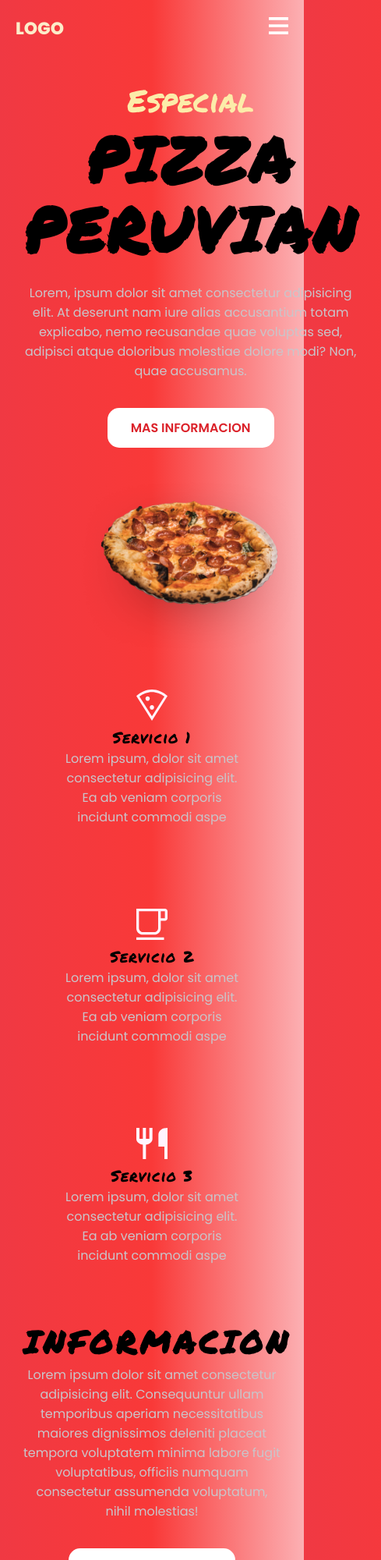
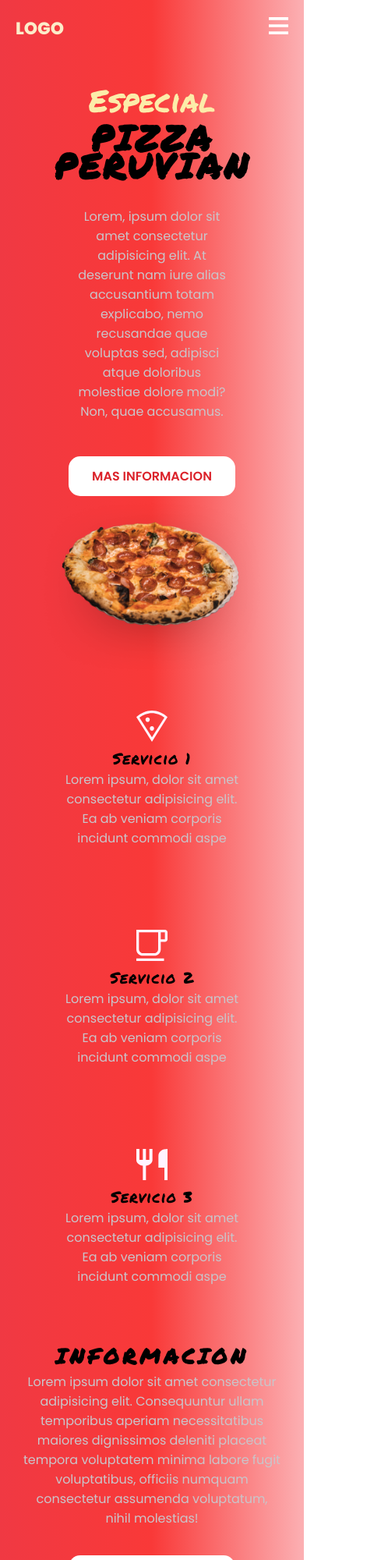
Before and after one commit to Jhonatanisai8/demo-web-pizzeria, a plain HTML site: page index.html in a window 390 px wide. Shown: the top 2000 px of the page at 78% size, 489 px wide, since content can reach past the window. Drawn offline with Linux system fonts and the light colour scheme.

Commit message:
estilos reponse

```diff
--- a/style-response.css
+++ b/style-response.css
@@ -39,11 +39,17 @@
         width: 100%;
         text-align: center;
         margin-bottom: 35px;
+        padding: 0 15px;
+        margin: 0 15px;
     }
 
-    .header-txt-1 h1 {
-        font-size: 50px;
-        line-height: 60px;
+    .header-txt>h1 {
+        font-size: 45px;
+        line-height: 36px;
+    }
+
+    .header-txt>p {
+        padding: 10px 50px;
     }
 
     .header-img {
@@ -85,13 +91,22 @@
         margin-bottom: 25px;
     }
 
+    .info-2 h2 {
+        font-size: 27px;
+    }
+
+
     .pizza {
-        padding: 30px;
+        padding: 12px 30px;
     }
 
     .pizza-content {
         margin-top: 15px;
         grid-template-columns: repeat(1, 1fr);
+    }
+
+    .pizza-1 {
+        padding: 0 15px;
     }
 
     .footer {
@@ -100,4 +115,9 @@
         padding: 30px;
     }
 
+    .dev {
+        text-transform: uppercase;
+        letter-spacing: 2px;
+    }
+
 }
```
